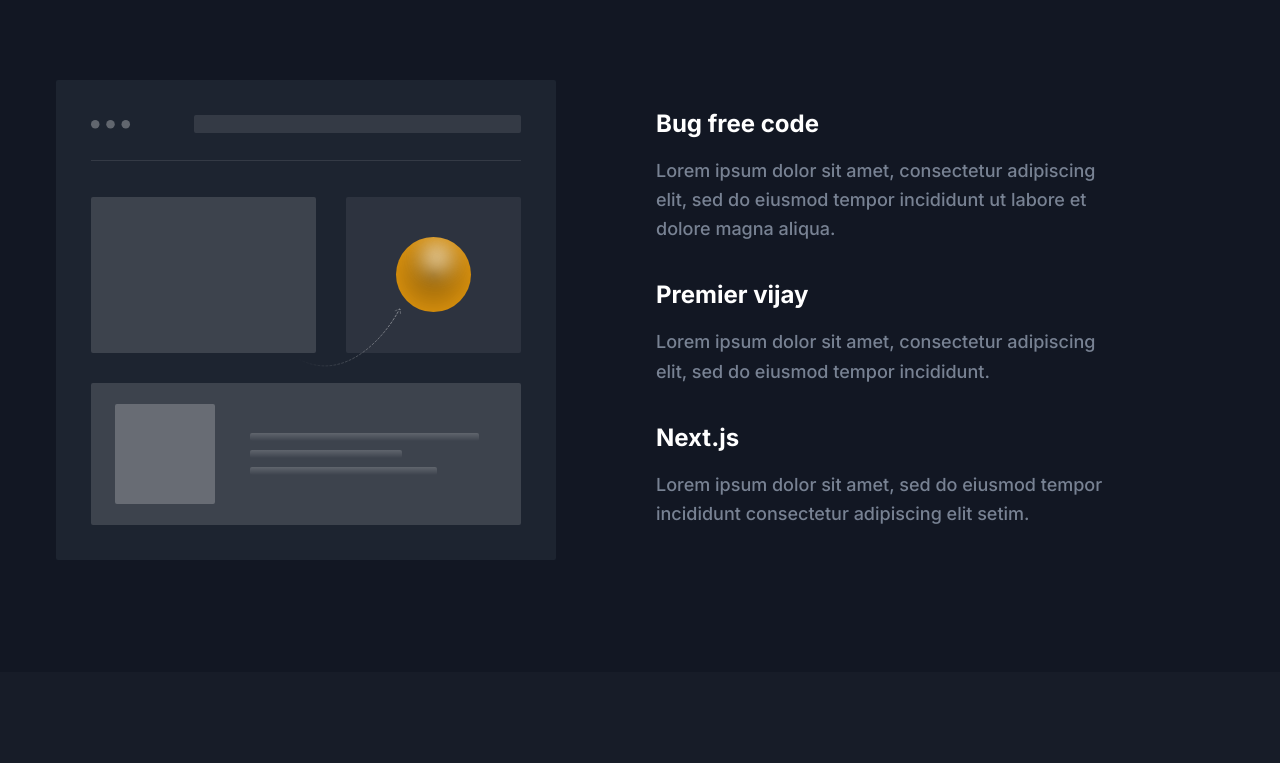
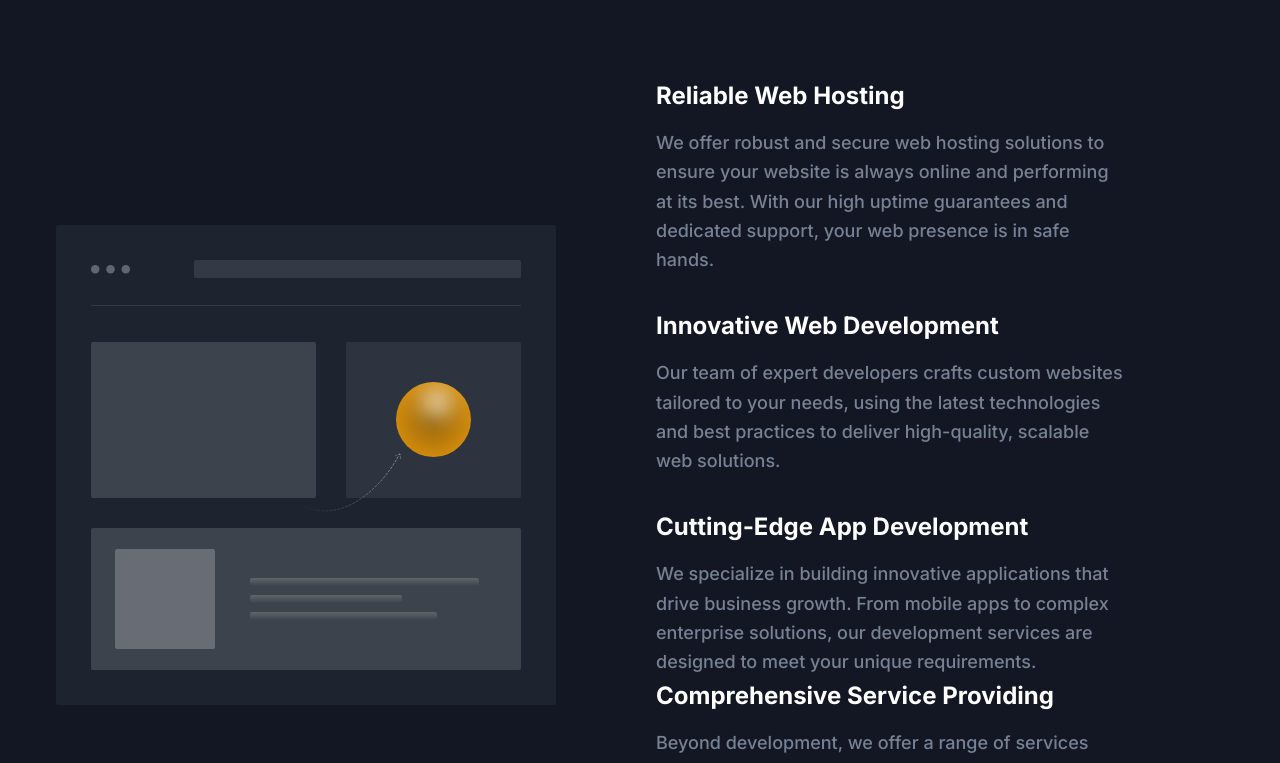
Before and after one commit to dnyaneshwarshekade/agnibyte, a Next.js app: page / in a window 1280 px wide. Shown: the part 3600-4363 px from the top of the page. Built offline with nearby package versions, Linux system fonts and the light colour scheme.

Commit message:
changes in about

```diff
--- a/src/components/About/AboutSectionTwo.tsx
+++ b/src/components/About/AboutSectionTwo.tsx
@@ -1,5 +1,4 @@
 import Image from "next/image";
-
 
 const AboutSectionTwo = () => {
   return (
@@ -29,29 +28,34 @@ const AboutSectionTwo = () => {
             <div className="max-w-[470px]">
               <div className="mb-9">
                 <h3 className="mb-4 text-xl font-bold text-black dark:text-white sm:text-2xl lg:text-xl xl:text-2xl">
-                  Bug free code
+                  Reliable Web Hosting
                 </h3>
                 <p className="text-base font-medium leading-relaxed text-body-color sm:text-lg sm:leading-relaxed">
-                  Lorem ipsum dolor sit amet, consectetur adipiscing elit, sed
-                  do eiusmod tempor incididunt ut labore et dolore magna aliqua.
+                  We offer robust and secure web hosting solutions to ensure your website is always online and performing at its best. With our high uptime guarantees and dedicated support, your web presence is in safe hands.
                 </p>
               </div>
               <div className="mb-9">
                 <h3 className="mb-4 text-xl font-bold text-black dark:text-white sm:text-2xl lg:text-xl xl:text-2xl">
-                  Premier vijay
+                  Innovative Web Development
                 </h3>
                 <p className="text-base font-medium leading-relaxed text-body-color sm:text-lg sm:leading-relaxed">
-                  Lorem ipsum dolor sit amet, consectetur adipiscing elit, sed
-                  do eiusmod tempor incididunt.
+                  Our team of expert developers crafts custom websites tailored to your needs, using the latest technologies and best practices to deliver high-quality, scalable web solutions.
                 </p>
               </div>
               <div className="mb-1">
                 <h3 className="mb-4 text-xl font-bold text-black dark:text-white sm:text-2xl lg:text-xl xl:text-2xl">
-                  Next.js
+                  Cutting-Edge App Development
                 </h3>
                 <p className="text-base font-medium leading-relaxed text-body-color sm:text-lg sm:leading-relaxed">
-                  Lorem ipsum dolor sit amet, sed do eiusmod tempor incididunt
-                  consectetur adipiscing elit setim.
+                  We specialize in building innovative applications that drive business growth. From mobile apps to complex enterprise solutions, our development services are designed to meet your unique requirements.
+                </p>
+              </div>
+              <div className="mb-1">
+                <h3 className="mb-4 text-xl font-bold text-black dark:text-white sm:text-2xl lg:text-xl xl:text-2xl">
+                  Comprehensive Service Providing
+                </h3>
+                <p className="text-base font-medium leading-relaxed text-body-color sm:text-lg sm:leading-relaxed">
+                  Beyond development, we offer a range of services including consulting, support, and maintenance to ensure your digital assets are always optimized and aligned with your business goals.
                 </p>
               </div>
             </div>
```
